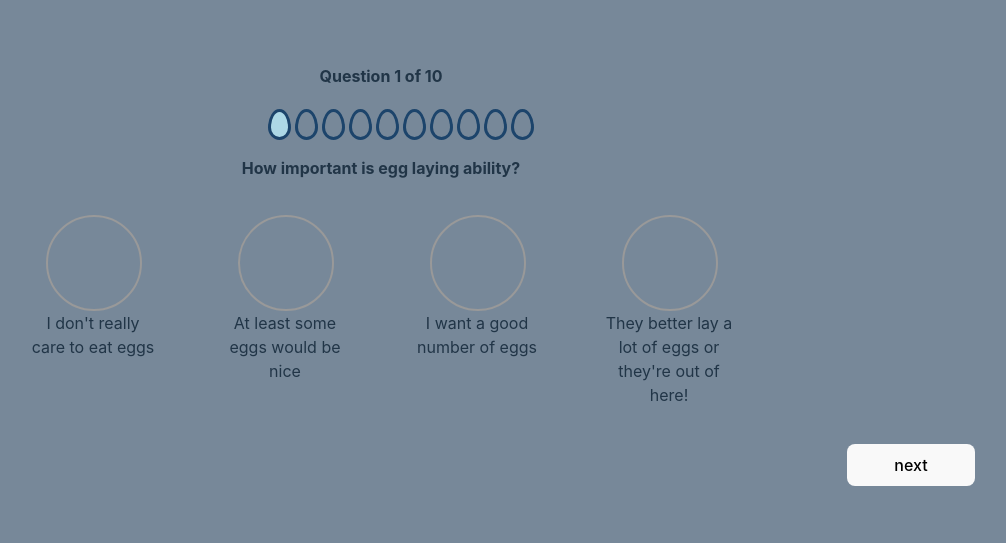
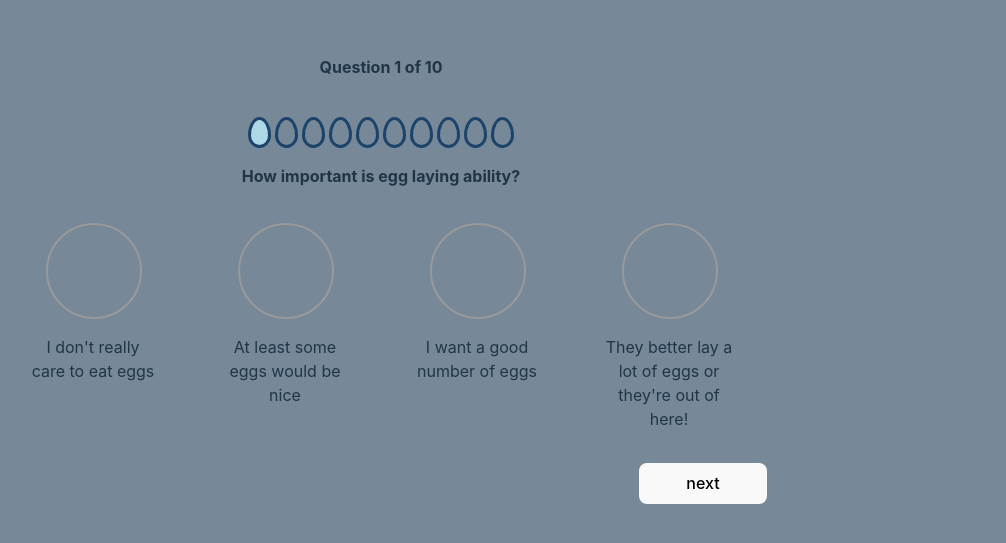
Before and after one commit to GuiceJoose/chicken-breed-picker, a React (Vite) app: page / in a window 1280 px wide. Shown: the part 131-674 px from the top of the page, without its empty margins (259-1265 px from the left). Built offline with nearby package versions, Linux system fonts and the light colour scheme.

Commit message:
Outline card for displaying chicken info and add styling

```diff
--- a/src/App.css
+++ b/src/App.css
@@ -1,9 +1,27 @@
+* {
+  padding: 0;
+}
+
 #root {
   max-width: 1280px;
   margin: 0 auto;
   padding: 2rem;
   text-align: center;
   width: 100%;
+}
+
+.App {
+  display: flex;
+  flex-direction: column;
+  align-items: center;
+  justify-content: center;
+}
+
+form {
+  display: flex;
+  flex-direction: column;
+  justify-content: center;
+  align-items: center;
 }
 
 ul.progress-bar {
@@ -18,7 +36,8 @@ ul.progress-bar {
   height: 25px;
   border-radius: 50% 50% 50% 50% / 60% 60% 40% 40%;
   border: 3px solid #1c446b;
-  animation: 1s normal 1 backgroundFadeOut;
+  background-color: rgb(173, 216, 230, 0);
+  transition: background-color 1s;
 }
 .progress-filled {
   width: 17px;
@@ -26,8 +45,7 @@ ul.progress-bar {
   border-radius: 50% 50% 50% 50% / 60% 60% 40% 40%;
   border: 3px solid #1c446b;
   background-color: rgb(173, 216, 230, 1);
-
-  animation: 1s normal 1 backgroundFadeIn;
+  transition: background-color 1s;
 }
 
 .progress-current {
@@ -53,6 +71,7 @@ fieldset.buttons-field {
   display: flex;
   border: none;
   justify-content: space-between;
+  width: 100%;
 }
 
 legend {
@@ -71,6 +90,7 @@ legend {
   display: flex;
   flex-direction: column;
   align-items: center;
+  gap: 1rem;
 }
 
 .radio-label {
@@ -103,6 +123,7 @@ input.radio-input:checked {
 .checkbox-input:checked {
   background-color: var(--eggCheckboxColor);
   border: 3px solid black;
+  transform: scale(1.2);
 }
 
 .checkbox-option {
@@ -127,23 +148,3 @@ input.radio-input:checked {
     opacity: 1;
   }
 }
-
-@keyframes backgroundFadeIn {
-  from {
-    background-color: rgb(173, 216, 230, 0);
-  }
-
-  to {
-    background-color: rgb(173, 216, 230, 1);
-  }
-}
-
-@keyframes backgroundFadeOut {
-  from {
-    background-color: rgb(173, 216, 230, 1);
-  }
-
-  to {
-    background-color: rgb(173, 216, 230, 0);
-  }
-}
--- a/src/components/Form.tsx
+++ b/src/components/Form.tsx
@@ -35,7 +35,6 @@ interface Props {
 const Form = ({ formData, setFormData, setIsFormSubmitted }: Props) => {
   const [currentQuestion, setCurrentQuestion] = useState(0);
   const [didUserAnswer, setDidUserAnswer] = useState(false);
-  const nodeRef = useRef(null);
 
   useEffect(() => {
     // Checks whether question has single answer option or multiple answer options,
```
Also changed, not shown: src/components/ChickenCard.tsx (added, +20 -0 lines).
